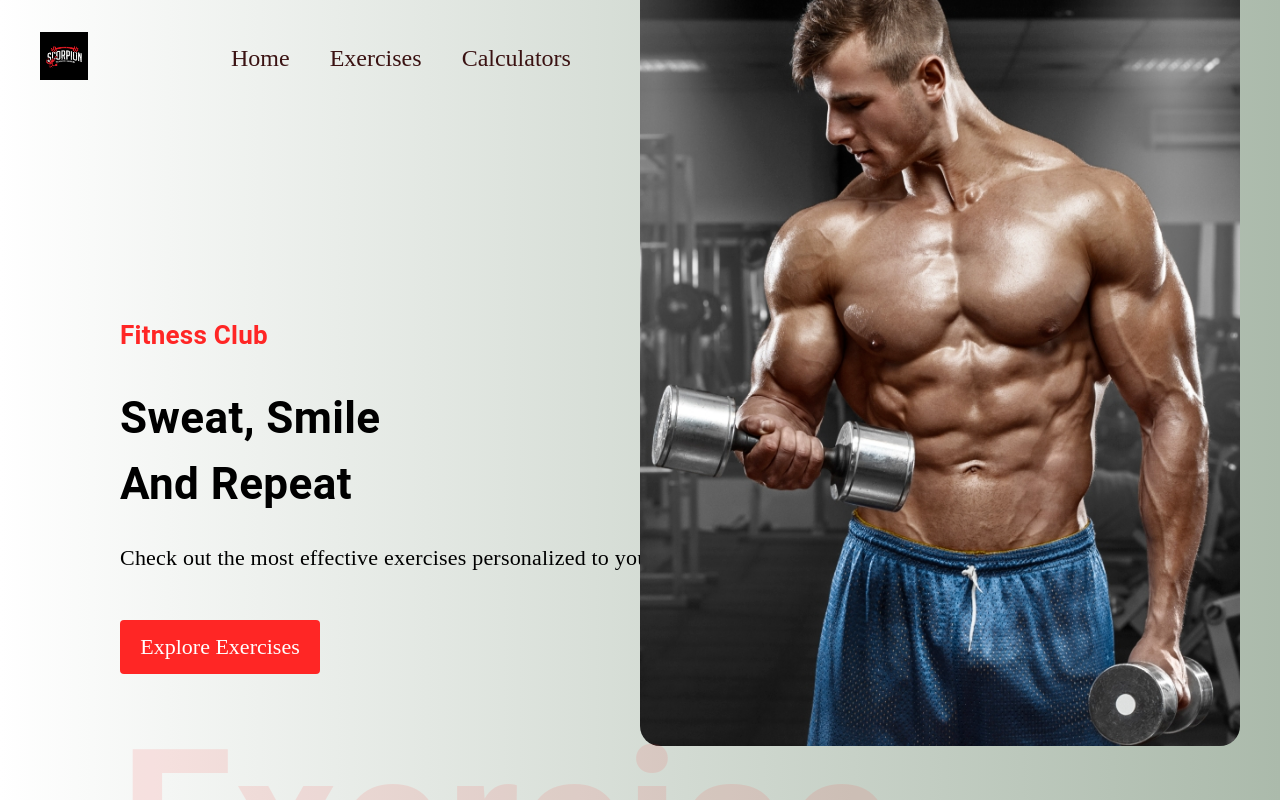
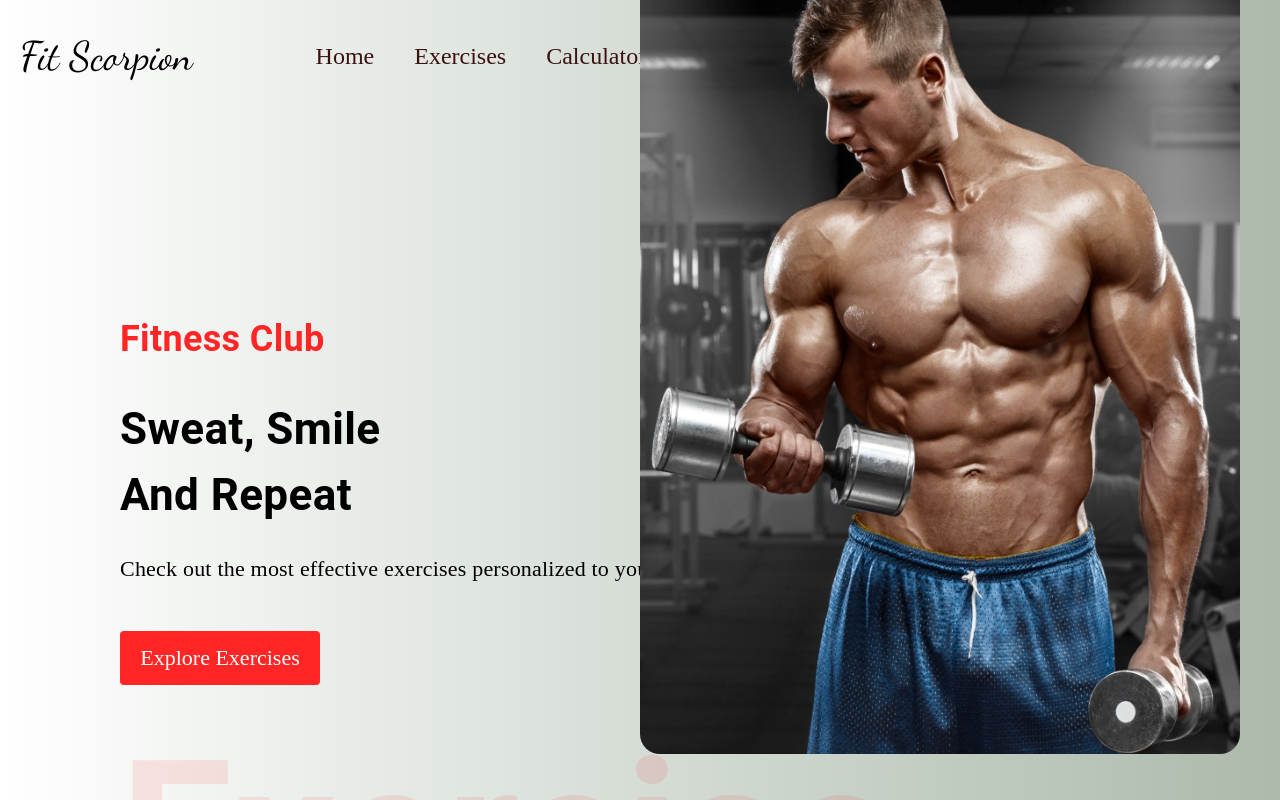
Before and after one commit to Priyanshu-bit/Fit-scorpion-minor, a React (Create React App) app: page / in a window 1280 px wide. Shown: the top 800 px of the page. Built offline with nearby package versions, Linux system fonts and the light colour scheme; no server answers.

Commit message:
final change

```diff
--- a/public/index.html
+++ b/public/index.html
@@ -10,34 +10,14 @@
       content="Web site created using create-react-app"
     />
     <link rel="apple-touch-icon" href="%PUBLIC_URL%/logo192.png" />
-    <!--
-      manifest.json provides metadata used when your web app is installed on a
-      user's mobile device or desktop. See https://developers.google.com/web/fundamentals/web-app-manifest/
-    -->
+    <link href="https://fonts.googleapis.com/css2?family=Dancing+Script&display=swap" rel="stylesheet">
     <link rel="manifest" href="%PUBLIC_URL%/manifest.json" />
-    <!--
-      Notice the use of %PUBLIC_URL% in the tags above.
-      It will be replaced with the URL of the `public` folder during the build.
-      Only files inside the `public` folder can be referenced from the HTML.
 
-      Unlike "/favicon.ico" or "favicon.ico", "%PUBLIC_URL%/favicon.ico" will
-      work correctly both with client-side routing and a non-root public URL.
-      Learn how to configure a non-root public URL by running `npm run build`.
-    -->
     <title>Fit Scorpion </title>
   </head>
   <body>
     <noscript>You need to enable JavaScript to run this app.</noscript>
     <div id="root"></div>
-    <!--
-      This HTML file is a template.
-      If you open it directly in the browser, you will see an empty page.
 
-      You can add webfonts, meta tags, or analytics to this file.
-      The build step will place the bundled scripts into the <body> tag.
-
-      To begin the development, run `npm start` or `yarn start`.
-      To create a production bundle, use `npm run build` or `yarn build`.
-    -->
   </body>
 </html>
--- a/src/App.css
+++ b/src/App.css
@@ -57,6 +57,7 @@ body {
   .detail-image {
     width: 729px;
     height: 742px;
+
   }
 
   .hero-banner-img {
@@ -64,7 +65,7 @@ body {
     right: 40px;
     top: 0px;
     width: 600px;
-    height: 780px;
+    height: 792px;
     margin-top: -330px;
     border-radius: 20px;
 
@@ -117,6 +118,7 @@ body {
     .detail-image {
       width: 300px;
       height: 300px;
+
     }
 
 
--- a/src/components/HeroBanner.js
+++ b/src/components/HeroBanner.js
@@ -18,7 +18,7 @@ const fadeInUp = keyframes`
 
 const HeroBanner = () => (
   <Box sx={{ mt: { lg: '212px', xs: '70px' }, ml: { sm: '100px' } }} position="relative" p="20px">
-    <Typography color="#FF2625" fontWeight="600" fontSize="26px" animation={`${fadeInUp} 1s ease-out`}>Fitness Club</Typography>
+    <Typography color="#FF2625" fontWeight="600" fontSize="36px" animation={`${fadeInUp} 1s ease-out`}>Fitness Club</Typography>
     <Typography fontWeight={700} sx={{ fontSize: { lg: '44px', xs: '40px' } }} mb="23px" mt="30px" animation={`${fadeInUp} 1s 0.25s ease-out`}>
       Sweat, Smile <br />
       And Repeat
--- a/src/components/Navbar.js
+++ b/src/components/Navbar.js
@@ -26,13 +26,25 @@ const Navbar = () => {
       }}
       px="20px"
     >
-      <Link to="/">
-        <img
-          src={Logo}
-          alt="logo"
-          style={{ width: '48px', height: '48px', margin: '0px 20px' }}
-        />
-      </Link>
+
+      <Link
+          to="/"
+          style={{
+            fontFamily : 'Dancing Script, cursive',
+            fontSize : 40,
+           // font-style: italic;
+            /* Other desired styles */
+            color: 'black',
+            fontWeight: '500',
+            textDecoration: 'none',
+
+            //color: '#3A1212',
+            //borderBottom: '3px solid #FF2625',
+          }}
+        >
+          Fit Scorpion
+        </Link>
+
       <Stack
         direction="row"
         gap="40px"
```
